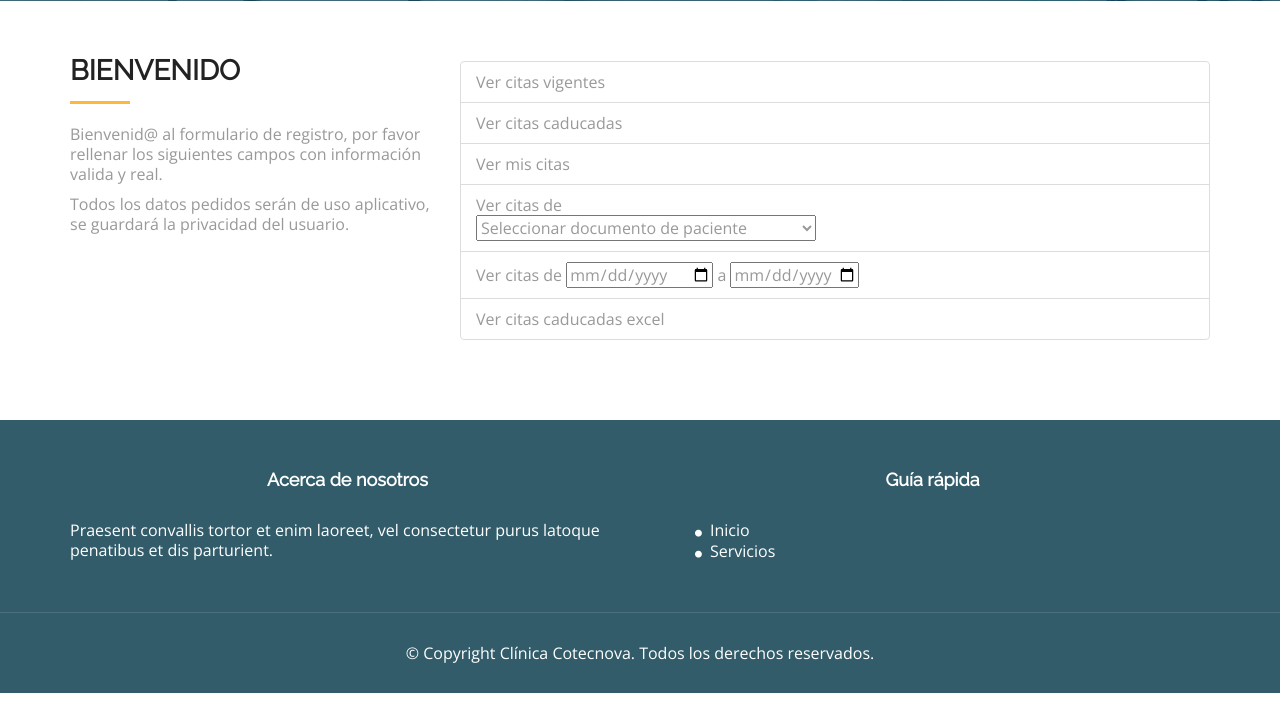
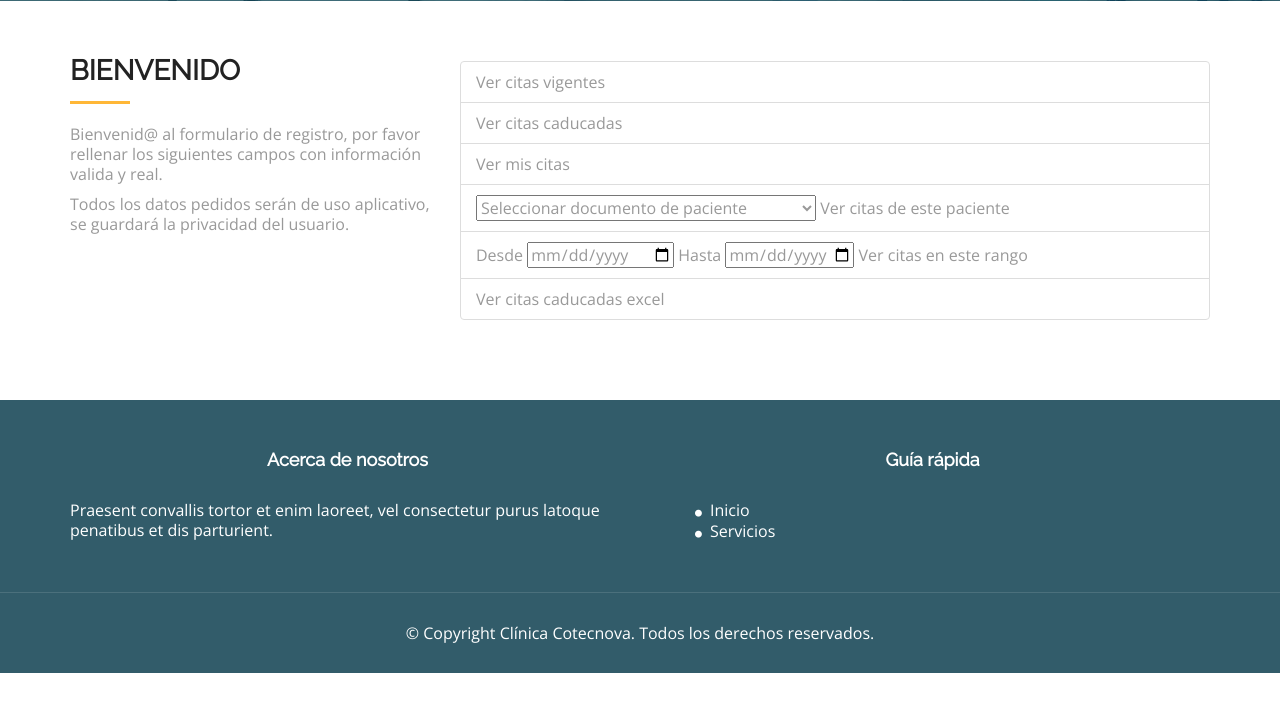
Before and after one commit to juandiegorb/clinica_cotecnova, a PHP site: page /clinica_cotecnova/reportes.php in a window 1280 px wide. Shown: the part 99-800 px from the top of the page. Run offline with PHP 8.4, Linux system fonts and the light colour scheme; a user stored in the database is signed in; data comes from the database, SQL or seed files in the repository; some libraries are stand-ins or nearby versions; some web fonts are replaced.

Commit message:
reportes.php

```diff
--- a/reportes.php
+++ b/reportes.php
@@ -73,9 +73,7 @@
                         </li>
 
                         <li class="list-group-item">
-                            <a href="javascript:enviar()" style="color: #999999;">Ver citas de</a>
-
-                            <form action="Reportes_PDF/citasPaciente.php" target="_blank" name="form_pacientes" method="POST">
+                            <form action="Reportes_PDF/citasPaciente_Comprobacion.php" target="_blank" name="form_pacientes" method="POST">
                                 <select class="custom-select mr-sm-2" name="pacientes">
                                     <option value="0" selected disabled>Seleccionar documento de paciente</option>
                                     <?php
@@ -88,15 +86,18 @@
                                     <?php } ?>
                                 </select>
 
-                                <script type="text/javascript">function enviar(){document.form_pacientes.submit();}</script>
+                                <a href="javascript:enviarDoc()" style="color: #999999;">Ver citas de este paciente</a>
+                                <script type="text/javascript">function enviarDoc(){document.form_pacientes.submit();}</script>
                             </form>
-
-
                         </li>
 
                         <li class="list-group-item">
-                            <a href="#" style="color: #999999;" target="_blank" rel="noopener noreferrer">Ver citas de</a>
-                            <input type="date" name="date1"> a <input type="date" name="date2" max=<?php $hoy=date("Y-m-d"); echo $hoy;?>>
+                            <form action="Reportes_PDF/citasFechas_Comprobacion.php" target="_blank" name="form_fechas" method="POST">
+                              Desde&nbsp<input type="date" name="date1"> Hasta <input type="date" name="date2" max=<?php $hoy=date("Y-m-d"); echo $hoy;?>>
+
+                              <a href="javascript:enviarFechas()" style="color: #999999;">Ver citas en este rango</a>
+                              <script type="text/javascript">function enviarFechas(){document.form_fechas.submit();}</script>
+                            </form>
                         </li>
 
                         <li class="list-group-item">
```
